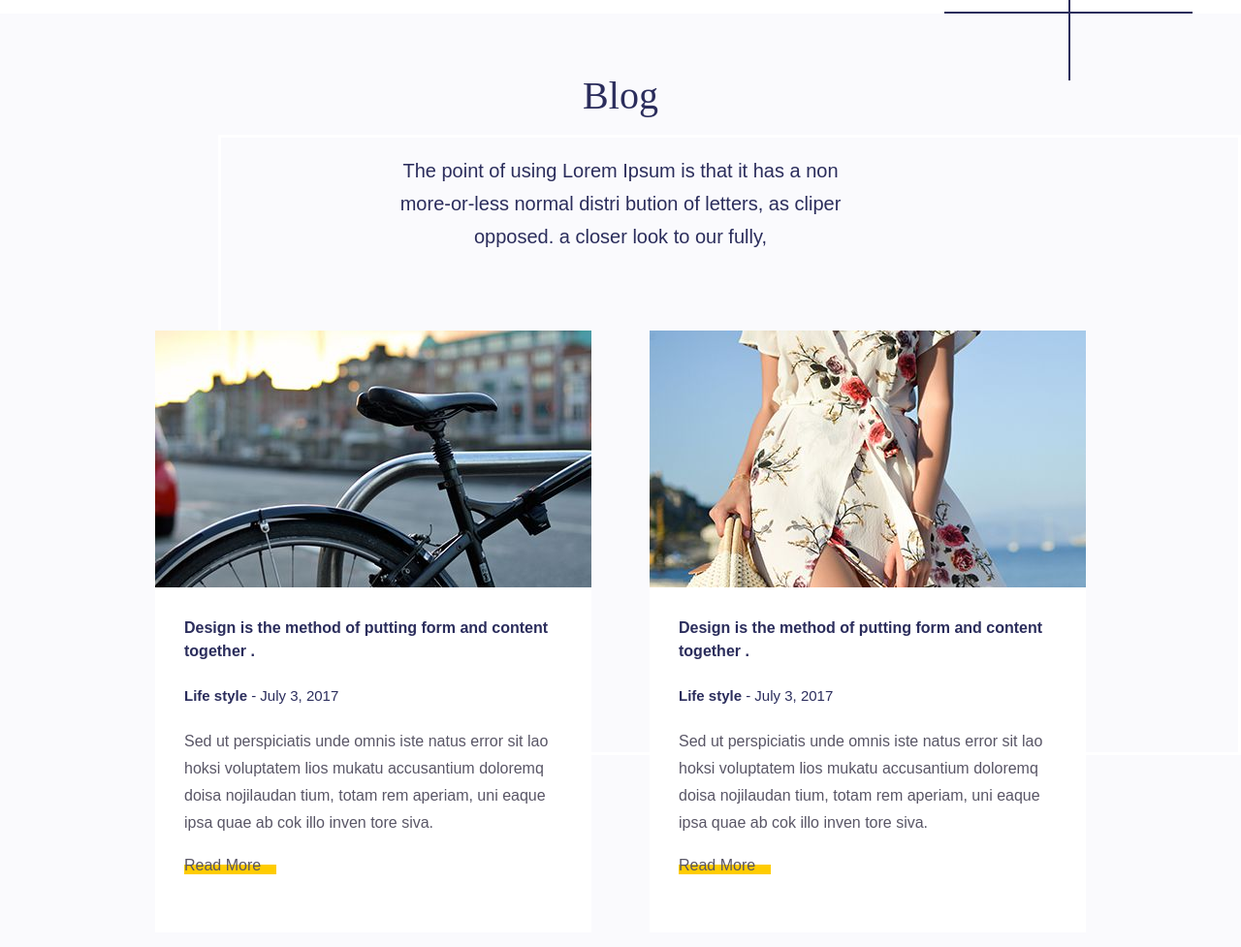
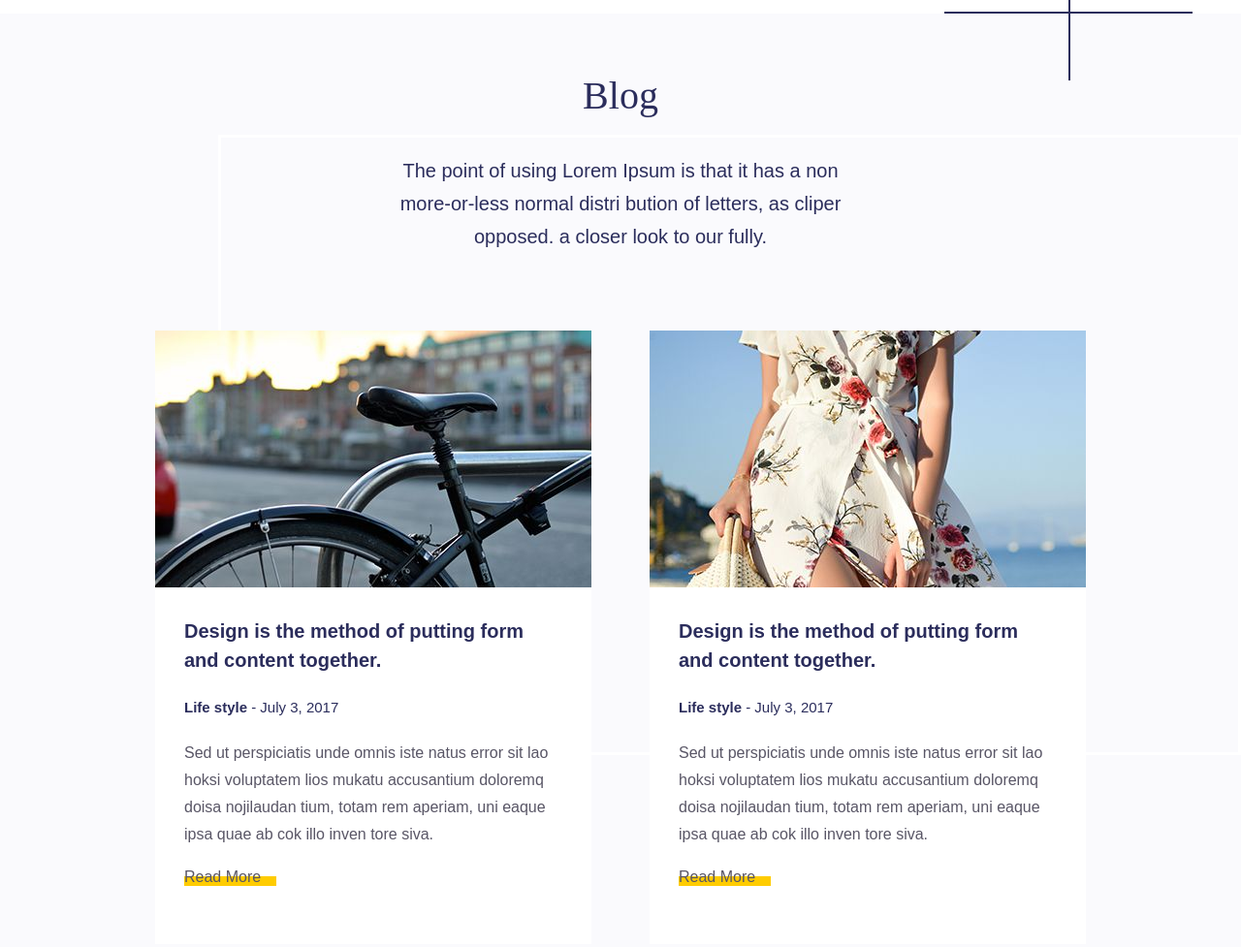
Before and after one commit to nickolashka74/photography, a website: page src/index.html in a window 1280 px wide. Shown: the part 3880-4857 px from the top of the page at 97% size. Drawn offline with nearby package versions, Linux system fonts and the light colour scheme; files that its build step writes are made by us from their sources; files whose address does not match are found by name; a web font is replaced by a local one.

Commit message:
fixed bug blog

```diff
--- a/src/index.html
+++ b/src/index.html
@@ -370,7 +370,7 @@
 
         <h2 class="title title--blog">Blog</h2>
         <p class="blog__main-desc">
-            The point of using Lorem Ipsum is that it has a non  more-or-less  normal distri bution of letters, as cliper opposed. a closer look to our fully,
+            The point of using Lorem Ipsum is that it has a non  more-or-less  normal distri bution of letters, as cliper opposed. a closer look to our fully.
         </p>
 
         <div class="blog__border"></div>
@@ -382,7 +382,7 @@
                     <img src="img/blog/img_1.jpg" alt="img_1" class="blog__img">
                 </a>
                 <div class="blog__info">
-                    <div class="blog__header">Design is the method of putting form and content together .</div>
+                    <div class="blog__header">Design is the method of putting form and content together.</div>
                     <div class="blog__date">Life style <span>- July 3, 2017</span></div>
                     <p class="blog__desc">
                             Sed ut perspiciatis unde omnis iste natus error sit lao hoksi voluptatem lios mukatu accusantium doloremq doisa nojilaudan tium, totam rem aperiam, uni eaque ipsa quae ab cok illo inven tore siva.
@@ -397,7 +397,7 @@
                     <img src="img/blog/img_2.jpg" alt="img_2" class="blog__img">
                 </a>
                 <div class="blog__info">
-                    <div class="blog__header">Design is the method of putting form and content together .</div>
+                    <div class="blog__header">Design is the method of putting form and content together.</div>
                     <div class="blog__date">Life style <span>- July 3, 2017</span></div>
                     <p class="blog__desc">
                             Sed ut perspiciatis unde omnis iste natus error sit lao hoksi voluptatem lios mukatu accusantium doloremq doisa nojilaudan tium, totam rem aperiam, uni eaque ipsa quae ab cok illo inven tore siva.
@@ -412,7 +412,7 @@
                     <img src="img/blog/img_3.jpg" alt="img_3" class="blog__img">
                 </a>
                 <div class="blog__info">
-                    <div class="blog__header">Design is the method of putting form and content together .</div>
+                    <div class="blog__header">Design is the method of putting form and content together.</div>
                     <div class="blog__date">Life style <span>- July 3, 2017</span></div>
                     <p class="blog__desc">
                             Sed ut perspiciatis unde omnis iste natus error sit lao hoksi voluptatem lios mukatu accusantium doloremq doisa nojilaudan tium, totam rem aperiam, uni eaque ipsa quae ab cok illo inven tore siva.
--- a/src/sass/blocks/blog.scss
+++ b/src/sass/blocks/blog.scss
@@ -26,6 +26,8 @@
     }
 
     &__main-desc {
+        position: relative;
+        z-index: 1;
         max-width: 480px;
         margin: 40px auto 0;
         font-size: 20px;
@@ -39,7 +41,6 @@
         position: absolute;
         top: 125px;
         right: 0;
-        z-index: 1;
         width: 1055px;
         height: 640px;
         border: 3px solid #fff;
@@ -82,7 +83,7 @@
     }
 
     &__header {
-        font-style: 20px;
+        font-size: 20px;
         font-weight: 600;
         line-height: 1.5;
         color: $lilac;
@@ -144,7 +145,8 @@
     /* Item */
 
     &__item {
-        z-index: 2;
+        position: relative;
+        z-index: 1;
         max-width: 450px;
         margin: 30px;
         background-color: #fff;
```
Also changed, not shown: dist/css/style.css, dist/css/style.min.css, dist/index.html.
